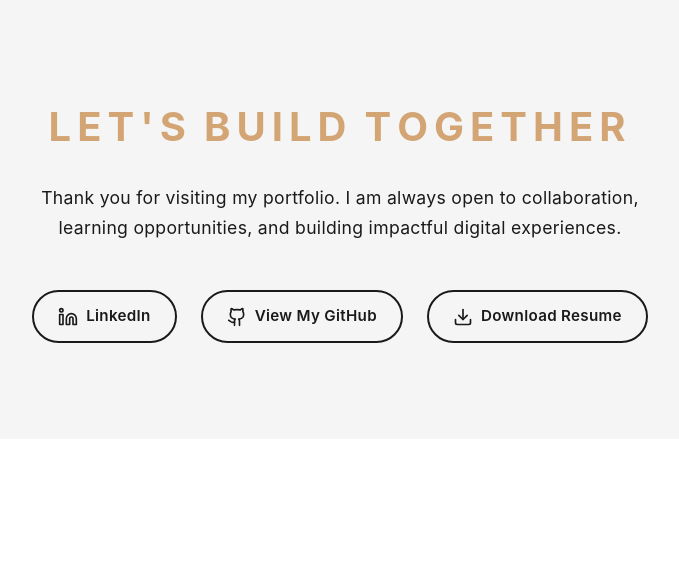
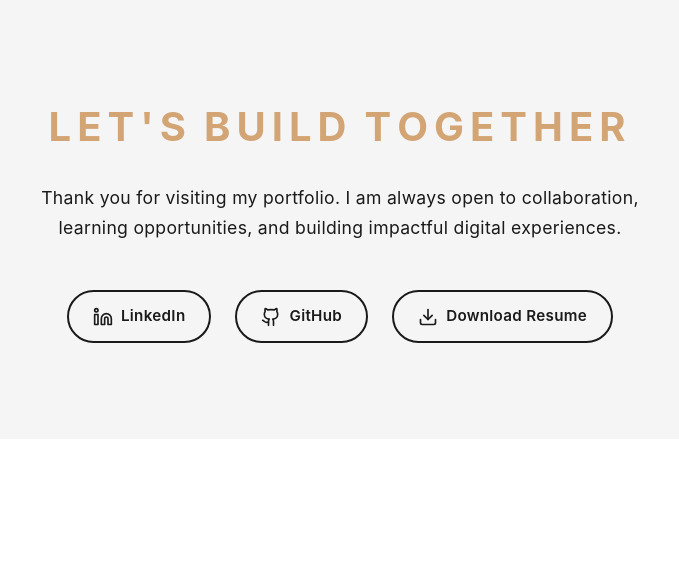
Before and after one commit to ankushdhojkarki/portfolio, a Django app: template templates/index.html in a window 1280 px wide. Shown: the part 1095-1678 px from the top of the page, without its empty margins (300-979 px from the left). Run offline with Django 5.2, Linux system fonts and the light colour scheme; the template is opened without the code that fills it, so the values that code supplies are empty; style sheets or scripts are compiled from the project's sources; some libraries are stand-ins or nearby versions.

Commit message:
CTA buttons update

```diff
--- a/templates/index.html
+++ b/templates/index.html
@@ -84,7 +84,7 @@
                         <path d="M15 22v-4a4.8 4.8 0 0 0-1-3.5c3 0 6-2 6-5.5.08-1.25-.27-2.48-1-3.5.28-1.15.28-2.35 0-3.5 0 0-1 0-3 1.5-2.64-.5-5.36-.5-8 0C6 2 5 2 5 2c-.3 1.15-.3 2.35 0 3.5A5.403 5.403 0 0 0 4 9c0 3.5 3 5.5 6 5.5-.39.49-.68 1.05-.85 1.65-.17.6-.22 1.23-.15 1.85v4"></path>
                         <path d="M9 18c-4.51 2-5-2-7-2"></path>
                     </svg>
-                    View My GitHub
+                    GitHub
                 </a>
 
                 <!-- Resume Button -->
```
